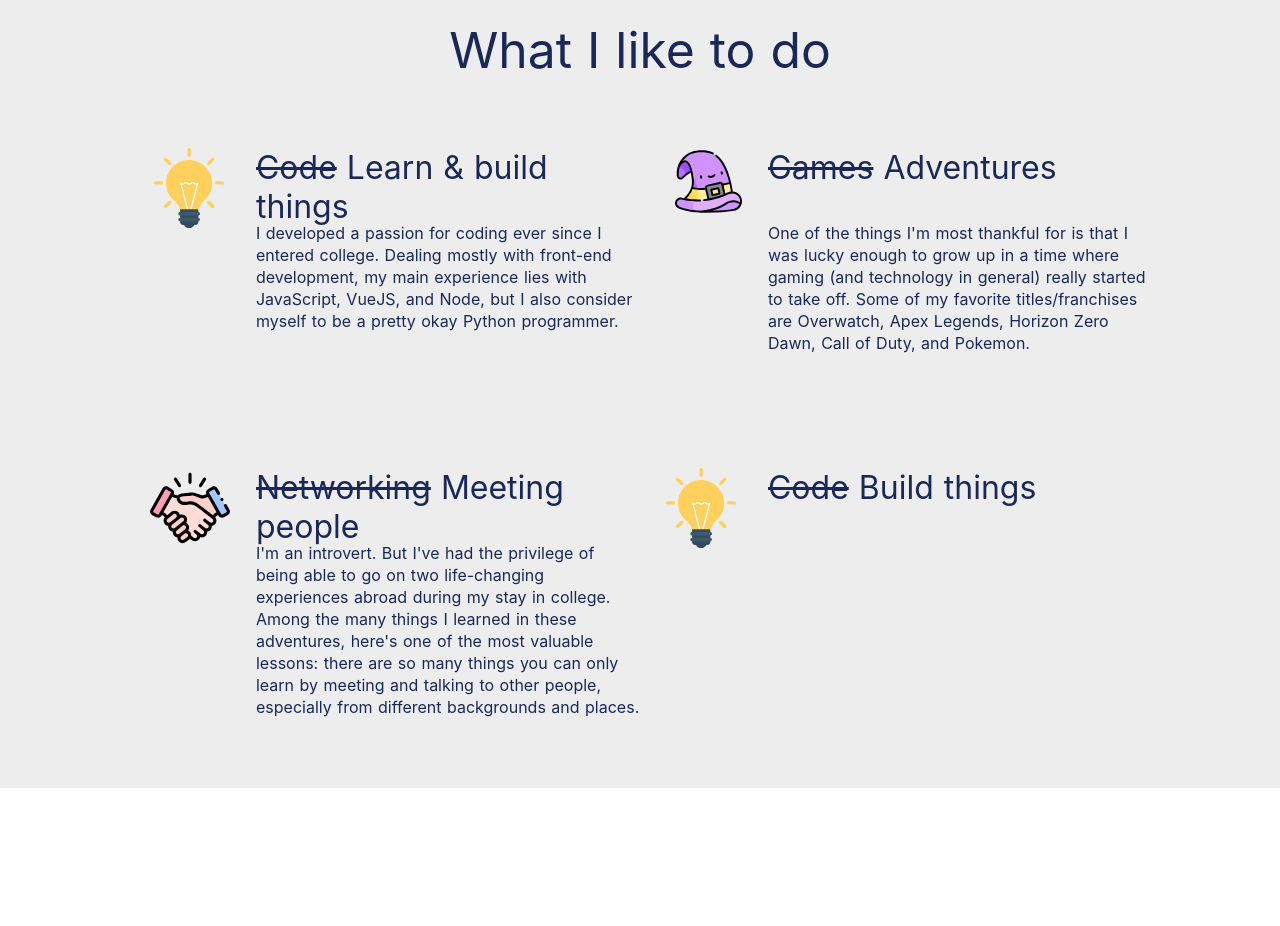
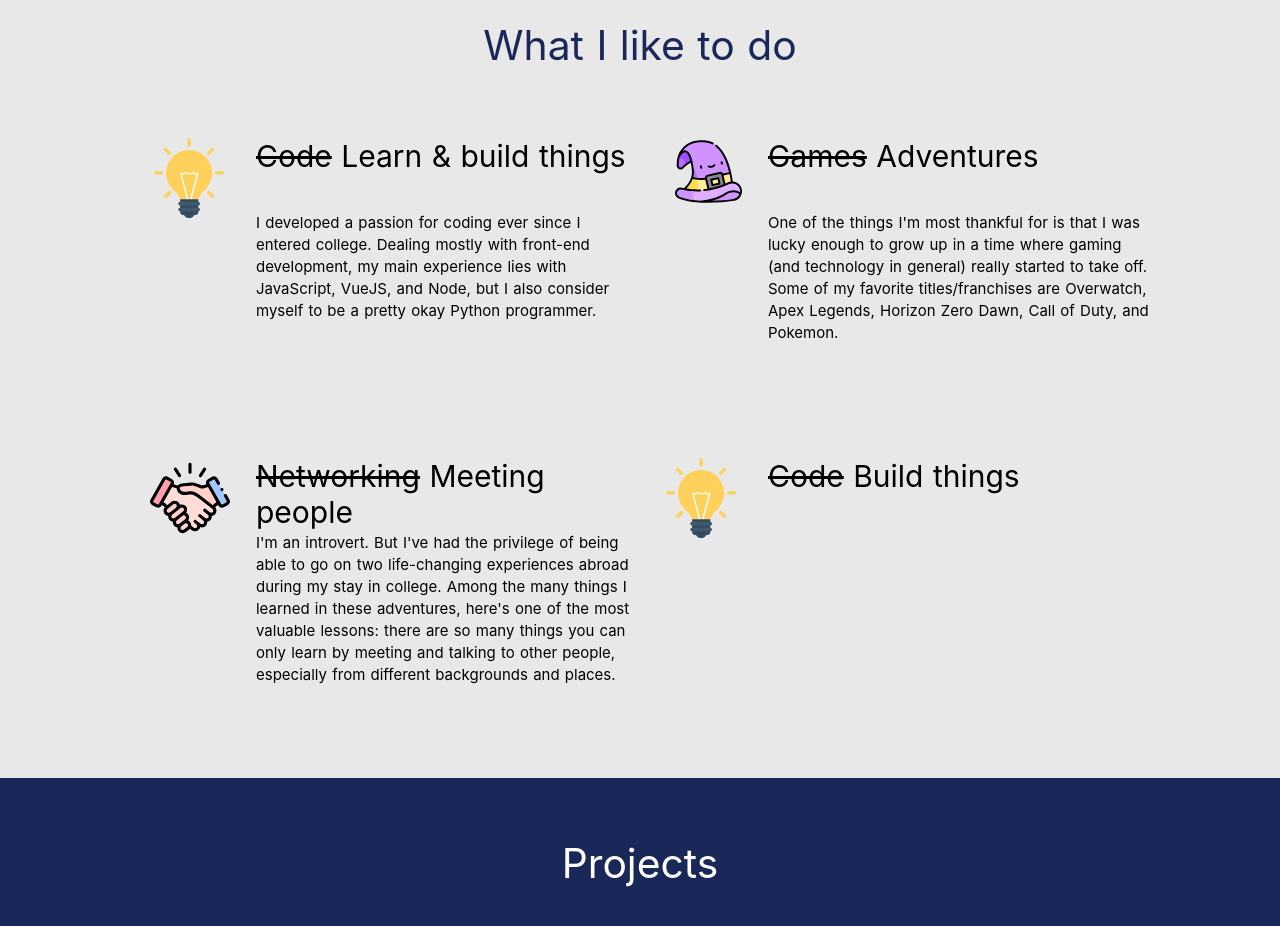
Before and after one commit to cobbie/portfolio-site, a Nuxt app: page / in a window 1280 px wide. Shown: the part 860-1786 px from the top of the page. Before the commit the page ends 1648 px from the top, so only its background shows below. Built offline with nearby package versions, Linux system fonts and the light colour scheme.

Commit message:
project component

```diff
--- /dev/null
+++ b/components/Project.vue
@@ -0,0 +1,64 @@
+<template>
+<div class= "proj-container">
+    <div class="proj-img" :style="{backgroundImage: imgUrl}"></div>
+    <div class="proj-text">
+        <h1 class="proj-title">{{title}}</h1>
+        <h2 class="proj-org">{{org}}</h2>
+        <p class="proj-desc">{{desc}}</p>
+    </div>
+</div>
+</template>
+
+<script>
+
+export default {
+    props: {
+        imgUrl: String,
+        title: String,
+        org: String,
+        desc: String
+    }
+}
+</script>
+
+<style>
+@import url('https://fonts.googleapis.com/css2?family=Rubik:wght@500&display=swap');
+@import url('https://fonts.googleapis.com/css?family=Noto+Sans&display=swap');
+
+.proj-container{
+width: 367px;
+height: 399.94px;
+
+}
+
+.proj-text{
+    background-color: white;
+    height: 202px;
+border-radius: 0px 0px 28.46px 28.46px;
+}
+.proj-img{
+    height: 250px
+}
+.proj-title{
+    font-family: 'Rubik', sans-serif;
+    color:#1A2859;
+    font-weight: 100;
+    font-size: 24px;
+    padding-top: 23px;
+}
+.proj-org{
+    color:#0A2999;
+  font-family: 'Noto Sans', sans-serif;
+    font-size: 18px;
+    padding-top: 7px;
+}
+
+.proj-desc{
+    padding-top: 7px;
+    font-size: 12px;
+}
+
+.proj-title, .proj-org, .proj-desc{
+    padding-left: 23px;
+}
+</style>
--- a/pages/index.vue
+++ b/pages/index.vue
@@ -30,15 +30,30 @@
         <h1 class="about-item-header"><span id="code">Code</span> Build things</h1>
         <p class="about-item-p"></p></div>
     </div>
-  </div></div>
+  </div>
+  <div class="works">
+    <h1 class="project-header-main">Projects</h1>
+    <div class="proj-grid">
+      <project class="proj-grid-item proj-item-1" title="Marawi Interactive Website" org="The GUIDON" desc="Using a static site generator framework called Gridsome and Vue.js, I wrote code that was "></project>
+      <project class="proj-grid-item"></project>
+      <project class="proj-grid-item"></project>
+      <project class="proj-grid-item"></project>
+      <project class="proj-grid-item"></project>
+      <project class="proj-grid-item"></project>
+    </div>
+  </div>
+
+  </div>
 </template>
 
 <script>
 import Logo from '~/components/Logo.vue'
+import Project from '~/components/Project.vue'
 
 export default {
   components: {
-    Logo
+    Logo,
+    Project
   }
 }
 </script>
@@ -85,7 +100,7 @@ export default {
 }
 
 .about-me{
-  background-color: #EDEDED;
+  background-color: #E8E8E8;
   color: #1A2859;
   padding-top: 10vh;
   margin: 0 auto;
@@ -97,11 +112,8 @@ export default {
     margin: 0 auto;
   display: block;
   width: 90vw;
-  text-align: center
-}
-
-.about-me>h1{
-  font-size: 49.82px;
+  text-align: center;
+font-size: 40.82px;
   font-weight: normal
 }
 
@@ -116,6 +128,7 @@ export default {
   "third-item fourth-item";
   width: 80vw;
   height: 80vh;
+  color: black;
 }
 
 .about-grid-item{
@@ -159,12 +172,26 @@ export default {
   text-align: left;
   padding-top: 10px;
   line-height: 22px;
+  font-size: 15px;
 }
 .about-item-header{
   grid-area: header;
   text-align: left;
+  font-size: 30px;
+
 }
 #code{
   text-decoration: line-through
 }
+
+.works{
+  background-color: #1A2859;
+}
+.project-header-main{
+  color: white;
+  font-weight: normal;
+  font-size: 40.82px;
+  padding-top: 60px;
+text-align: center;
+}
 </style>
```
